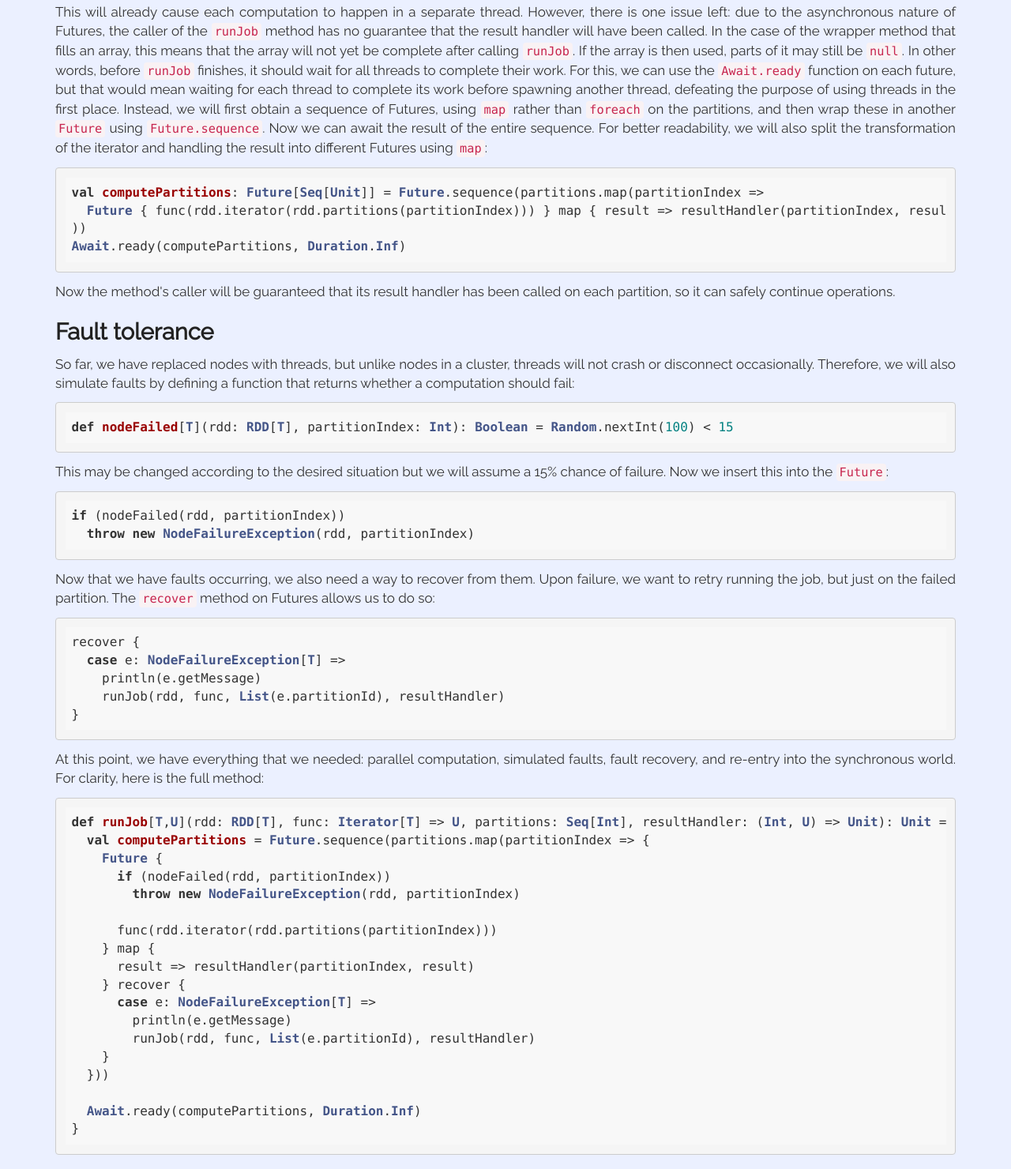
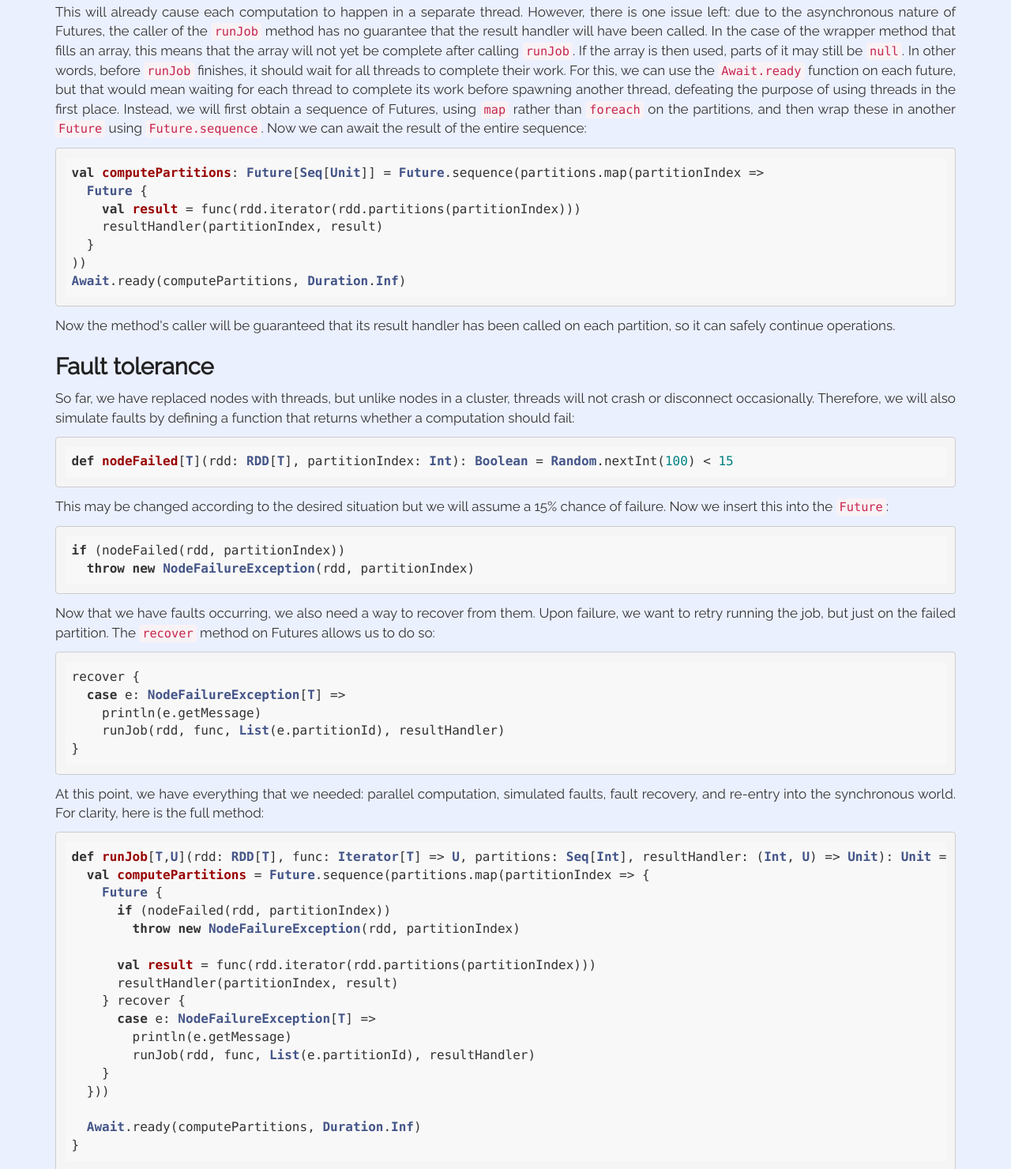
Before and after one commit to bvangraafeiland/spark-decoded, a plain HTML site: page index.html in a window 1280 px wide. Shown: the part 9552-11032 px from the top of the page at 79% size. Drawn offline with Linux system fonts and the light colour scheme; a web font is replaced by a local one.

```diff
--- a/index.html
+++ b/index.html
@@ -249,9 +249,12 @@
         <pre><code class="scala">partitions.foreach(partitionIndex =>
   Future { resultHandler(partitionIndex, func(rdd.iterator(rdd.partitions(partitionIndex)))) }
 )</code></pre>
-        <p>This will already cause each computation to happen in a separate thread. However, there is one issue left: due to the asynchronous nature of Futures, the caller of the <code>runJob</code> method has no guarantee that the result handler will have been called. In the case of the wrapper method that fills an array, this means that the array will not yet be complete after calling <code>runJob</code>. If the array is then used, parts of it may still be <code>null</code>. In other words, before <code>runJob</code> finishes, it should wait for all threads to complete their work. For this, we can use the <code>Await.ready</code> function on each future, but that would mean waiting for each thread to complete its work before spawning another thread, defeating the purpose of using threads in the first place. Instead, we will first obtain a sequence of Futures, using <code>map</code> rather than <code>foreach</code> on the partitions, and then wrap these in another <code>Future</code> using <code>Future.sequence</code>. Now we can await the result of the entire sequence. For better readability, we will also split the transformation of the iterator and handling the result into different Futures using <code>map</code>:</p>
+        <p>This will already cause each computation to happen in a separate thread. However, there is one issue left: due to the asynchronous nature of Futures, the caller of the <code>runJob</code> method has no guarantee that the result handler will have been called. In the case of the wrapper method that fills an array, this means that the array will not yet be complete after calling <code>runJob</code>. If the array is then used, parts of it may still be <code>null</code>. In other words, before <code>runJob</code> finishes, it should wait for all threads to complete their work. For this, we can use the <code>Await.ready</code> function on each future, but that would mean waiting for each thread to complete its work before spawning another thread, defeating the purpose of using threads in the first place. Instead, we will first obtain a sequence of Futures, using <code>map</code> rather than <code>foreach</code> on the partitions, and then wrap these in another <code>Future</code> using <code>Future.sequence</code>. Now we can await the result of the entire sequence:</p>
         <pre><code class="scala">val computePartitions: Future[Seq[Unit]] = Future.sequence(partitions.map(partitionIndex =>
-  Future { func(rdd.iterator(rdd.partitions(partitionIndex))) } map { result => resultHandler(partitionIndex, result) }
+  Future {
+    val result = func(rdd.iterator(rdd.partitions(partitionIndex)))
+    resultHandler(partitionIndex, result)
+  }
 ))
 Await.ready(computePartitions, Duration.Inf)</code></pre>
         <p>Now the method's caller will be guaranteed that its result handler has been called on each partition, so it can safely continue operations.</p>
@@ -275,9 +278,8 @@
       if (nodeFailed(rdd, partitionIndex))
         throw new NodeFailureException(rdd, partitionIndex)
 
-      func(rdd.iterator(rdd.partitions(partitionIndex)))
-    } map {
-      result => resultHandler(partitionIndex, result)
+      val result = func(rdd.iterator(rdd.partitions(partitionIndex)))
+      resultHandler(partitionIndex, result)
     } recover {
       case e: NodeFailureException[T] =>
         println(e.getMessage)
```
